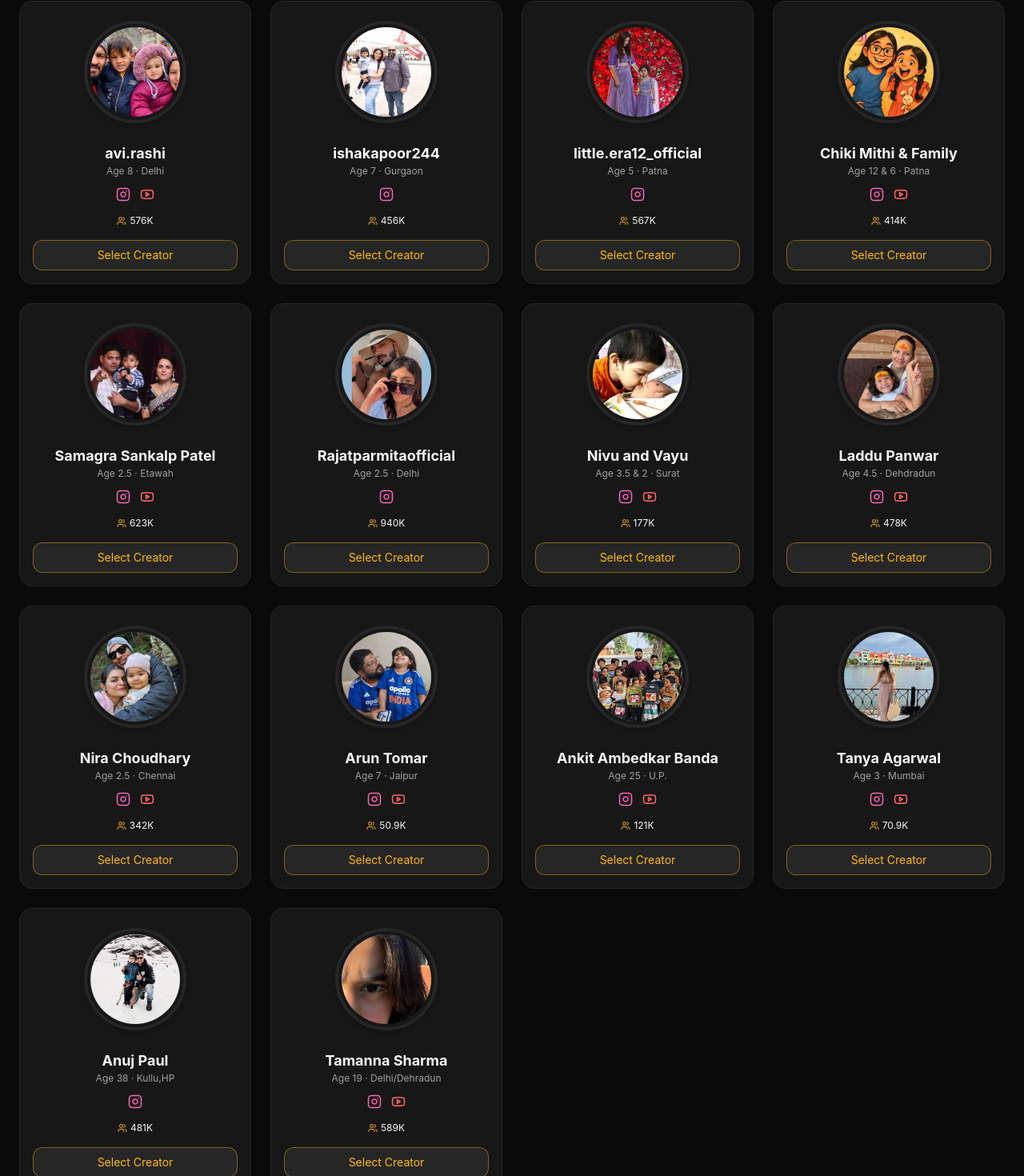
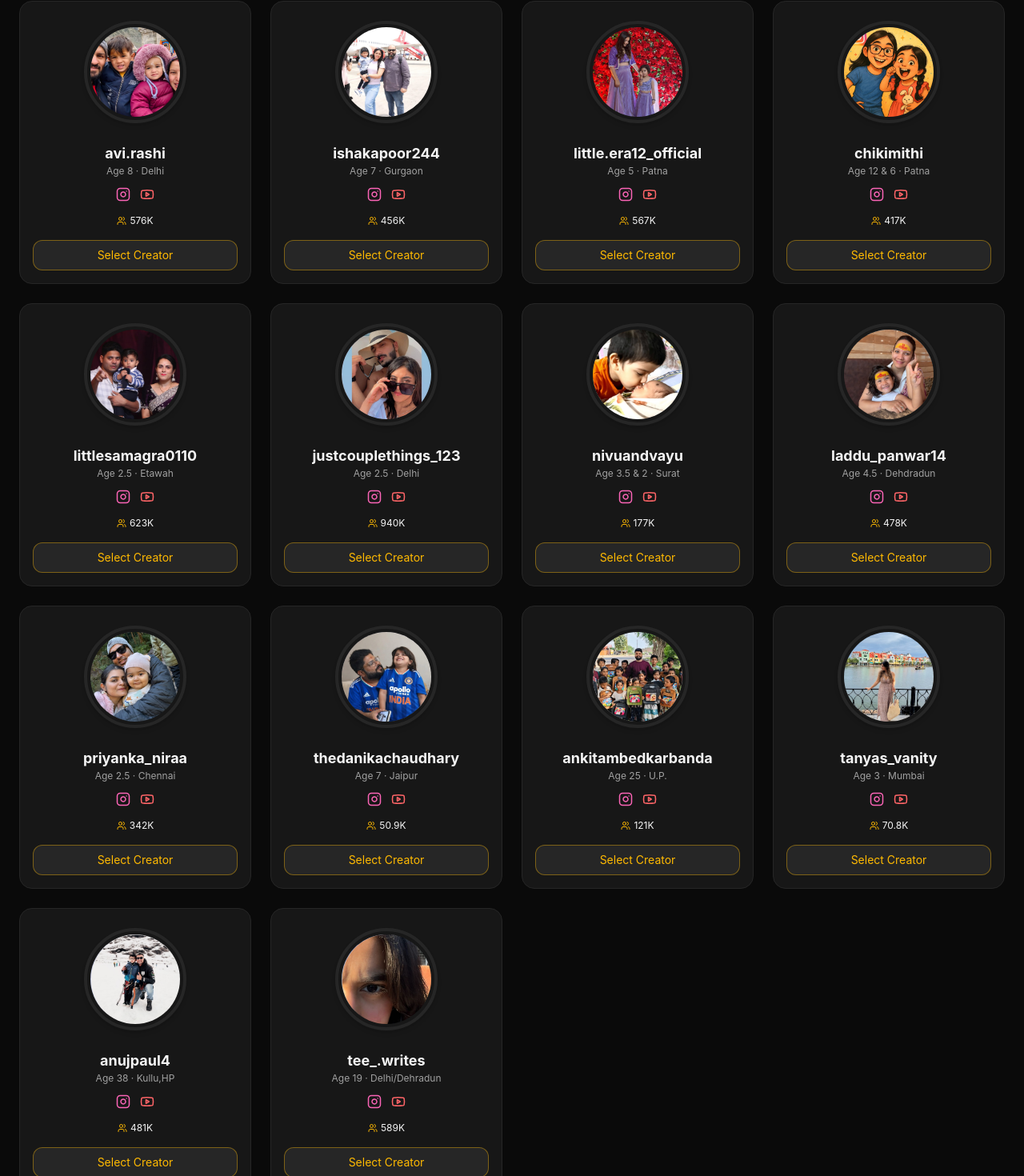
Before and after one commit to Atharv542/Legaro, a React (Vite) app: page /kidfluencer-deck in a window 1280 px wide. Shown: the part 1106-2576 px from the top of the page at 80% size. Built offline with nearby package versions, Linux system fonts and the light colour scheme.

Commit message:
Added changes

```diff
--- a/src/components/KidFluencer.jsx
+++ b/src/components/KidFluencer.jsx
@@ -138,12 +138,12 @@ const kids = [
     location: "Mumbai",
     followers: "2.4M",
     engagement: "10.5%",
-    platforms: ["instagram"],
+    platforms: ["instagram","youtube"],
     skills: ["OOTD"],
     badge: "👗 Style Icon",
      links:{
       instagram:"https://www.instagram.com/the_motormouth?utm_source=ig_web_button_share_sheet&igsh=ZDNlZDc0MzIxNw==",
-
+      youtube:"https://youtube.com/@the_motormouth?si=vLiEsxK_4AoyyPpy"
     },
   },
   {
@@ -170,7 +170,7 @@ const kids = [
     image: kid8,
     niche: "Kidfluencers",
     location: "Faridabad",
-    followers: "736K",
+    followers: "735K",
     engagement: "10.5%",
     platforms: ["instagram", "youtube"],
     skills: ["OOTD"],
@@ -206,12 +206,12 @@ const kids = [
     location: "Gurgaon",
     followers: "456K",
     engagement: "10.5%",
-    platforms: ["instagram"],
+    platforms: ["instagram","youtube"],
     skills: ["OOTD"],
     badge: "👗 Style Icon",
      links:{
       instagram:"https://www.instagram.com/ishakapoor244?utm_source=ig_web_button_share_sheet&igsh=ZDNlZDc0MzIxNw==",
-
+      youtube:"https://youtube.com/@abhiraj.kapoor?si=uyeBjzmERi9ldiWU"
     },
   },
   {
@@ -223,22 +223,22 @@ const kids = [
     location: "Patna",
     followers: "567K",
     engagement: "10.5%",
-    platforms: ["instagram"],
+    platforms: ["instagram","youtube"],
     skills: ["OOTD"],
     badge: "👗 Style Icon",
      links:{
       instagram:"https://www.instagram.com/little.era12_official?utm_source=ig_web_button_share_sheet&igsh=ZDNlZDc0MzIxNw==",
-
+      youtube:"https://youtube.com/@erasinhavlog_01?si=z-_qjiDtIorC444f"
     },
   },
   {
     id: 12,
-    name: "Chiki Mithi & Family",
+    name: "chikimithi",
     age: "12 & 6",
     image: kid12,
     niche: "Kidfluencers",
     location: "Patna",
-    followers: "414K",
+    followers: "417K",
     engagement: "10.5%",
     platforms: ["instagram", "youtube"],
     skills: ["OOTD"],
@@ -250,7 +250,7 @@ const kids = [
   },
   {
     id: 13,
-    name: "Samagra Sankalp Patel",
+    name: "littlesamagra0110",
     age: 2.5,
     image: kid13,
     niche: "Kidfluencers",
@@ -267,24 +267,24 @@ const kids = [
   },
   {
     id: 14,
-    name: "Rajatparmitaofficial",
+    name: "justcouplethings_123",
     age: 2.5,
     image: kid14,
     niche: "Kidfluencers",
     location: "Delhi",
     followers: "940K",
     engagement: "10.5%",
-    platforms: ["instagram"],
+    platforms: ["instagram","youtube"],
     skills: ["OOTD"],
     badge: "👗 Style Icon",
      links:{
       instagram:"https://www.instagram.com/justcouplethings_123?utm_source=ig_web_button_share_sheet&igsh=ZDNlZDc0MzIxNw==",
-
+      youtube:"https://youtube.com/@justcouplethings_1234?si=OshKobbwaskF3Tk_"
     },
   },
   {
     id: 15,
-    name: "Nivu and Vayu",
+    name: "nivuandvayu",
     age: "3.5 & 2",
     image: kid15,
     niche: "Kidfluencers",
@@ -301,7 +301,7 @@ const kids = [
   },
   {
     id: 16,
-    name: "Laddu Panwar",
+    name: "laddu_panwar14",
     age: 4.5,
     image: kid16,
     niche: "Kidfluencers",
@@ -318,7 +318,7 @@ const kids = [
   },
   {
     id: 17,
-    name: "Nira Choudhary",
+    name: "priyanka_niraa",
     age: 2.5,
     image: kid17,
     niche: "Kidfluencers",
@@ -335,7 +335,7 @@ const kids = [
   },
   {
     id: 18,
-    name: "Arun Tomar",
+    name: "thedanikachaudhary",
     age: 7,
     image: kid18,
     niche: "Kidfluencers",
@@ -352,7 +352,7 @@ const kids = [
   },
   {
     id: 19,
-    name: "Ankit Ambedkar Banda",
+    name: "ankitambedkarbanda",
     age: 25,
     image: kid19,
     niche: "Kidfluencers",
@@ -369,12 +369,12 @@ const kids = [
   },
   {
     id: 20,
-    name: "Tanya Agarwal",
+    name: "tanyas_vanity",
     age: 3,
     image: kid20,
     niche: "Kidfluencers",
     location: "Mumbai",
-    followers: "70.9K",
+    followers: "70.8K",
     engagement: "10.5%",
     platforms:["instagram", "youtube"],
     skills: ["OOTD"],
@@ -386,7 +386,7 @@ const kids = [
   },
     {
     id: 21,
-    name: "Anuj Paul",
+    name: "anujpaul4",
     age: 38,
     image: kid21,
     niche: "Finance",
@@ -398,13 +398,13 @@ const kids = [
     badge: "👗 Style Icon",
      links:{
       instagram:"https://www.instagram.com/anujpaul4?utm_source=ig_web_button_share_sheet&igsh=ZDNlZDc0MzIxNw==",
-
+      youtube:"https://youtube.com/@myfundboxfinserv?si=0LgbQ4GYUavDoaU7"
     },
   },
 
    {
     id: 22,
-    name: "Tamanna Sharma",
+    name: "tee_.writes",
     age: 19,
     image: kid22,
     niche: "Storyteller",
--- a/src/components/Workshops.jsx
+++ b/src/components/Workshops.jsx
@@ -51,7 +51,7 @@ const workshops = [
   },
   {
     title: "1:1 Edit Call",
-    desc: "If you truly want to learn motion graphics, also the tips and tricks to do them fast — he's the one to learn from.",
+    desc: "If you truly want to learn motion graphics, also the tips and tricks to do them fast - he's the one to learn from.",
     duration: null,
     seats: null,
     cta: "Book Now",
```
